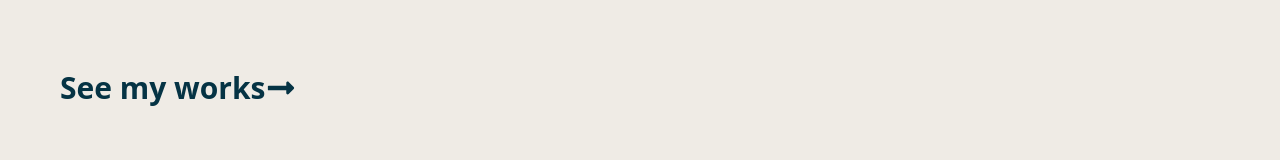
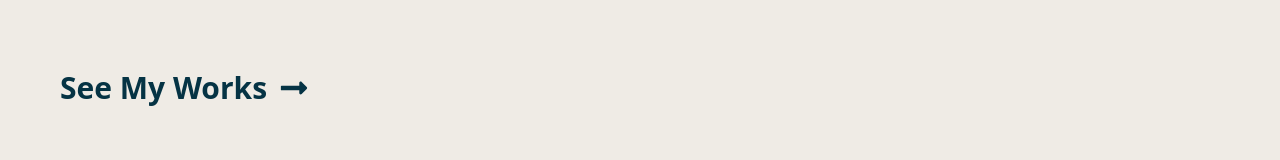
Before and after one commit to ngthaoph/thaocodes-website, a React (Vite) app: page / in a window 1280 px wide. Shown: the part 304-464 px from the top of the page. Built offline with nearby package versions, Linux system fonts and the light colour scheme; a web font is replaced by a local one.

Commit message:
update gap on arrow div

```diff
--- a/src/layouts/Next.jsx
+++ b/src/layouts/Next.jsx
@@ -5,9 +5,11 @@ import { FaLongArrowAltRight } from "react-icons/fa";
 function Next({ handleActive, active }) {
   return (
     <div>
-      <h1 className="font-bold text-3xl flex flex-row items-center">
-        See my works
-        <FaLongArrowAltRight onClick={handleActive} />
+      <h1 className="font-bold text-3xl flex flex-row items-center gap-3">
+        <div>See My Works</div>
+        <div>
+          <FaLongArrowAltRight onClick={handleActive} />
+        </div>
       </h1>
       <div className="flex max-md:justify-center">{active && <Project />}</div>
     </div>
```
Also changed, not shown: 1 other file (tests, documents, lock files or other folders).
